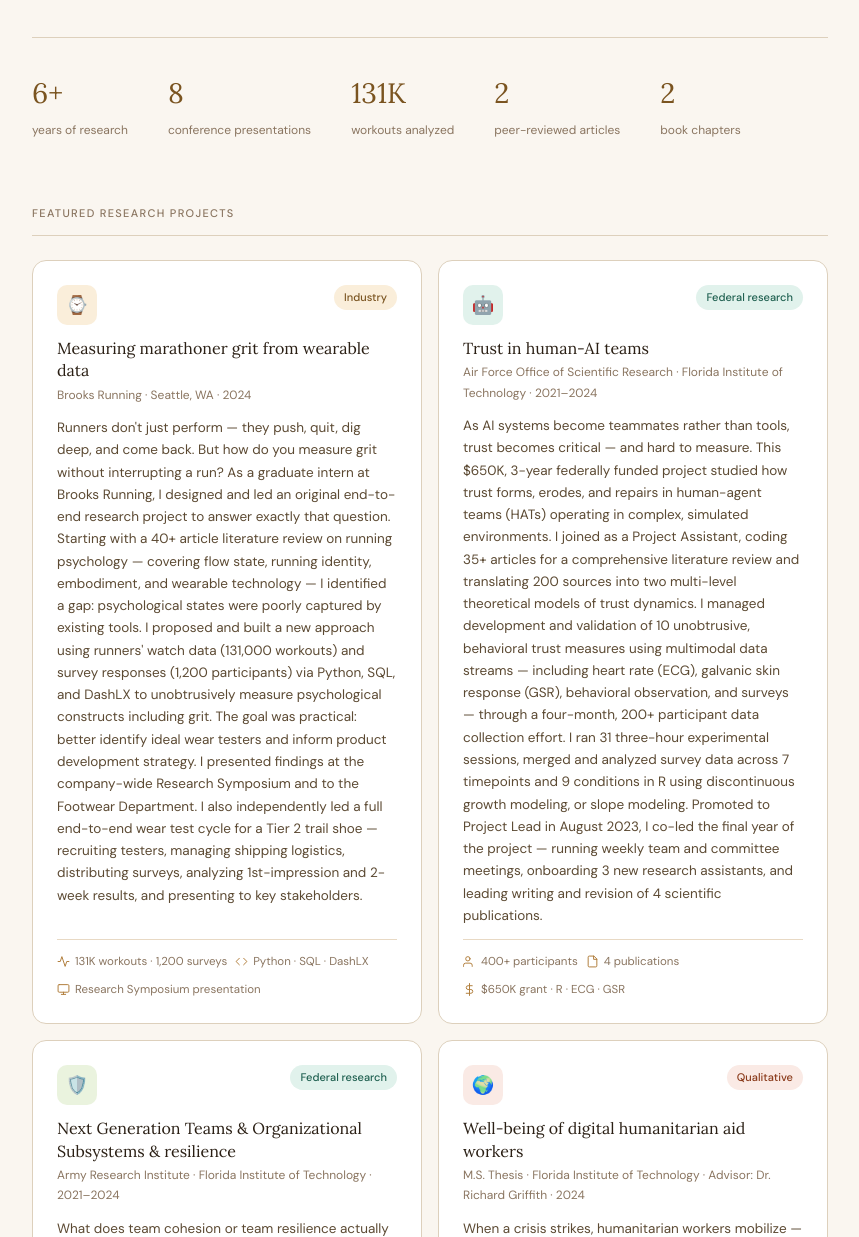
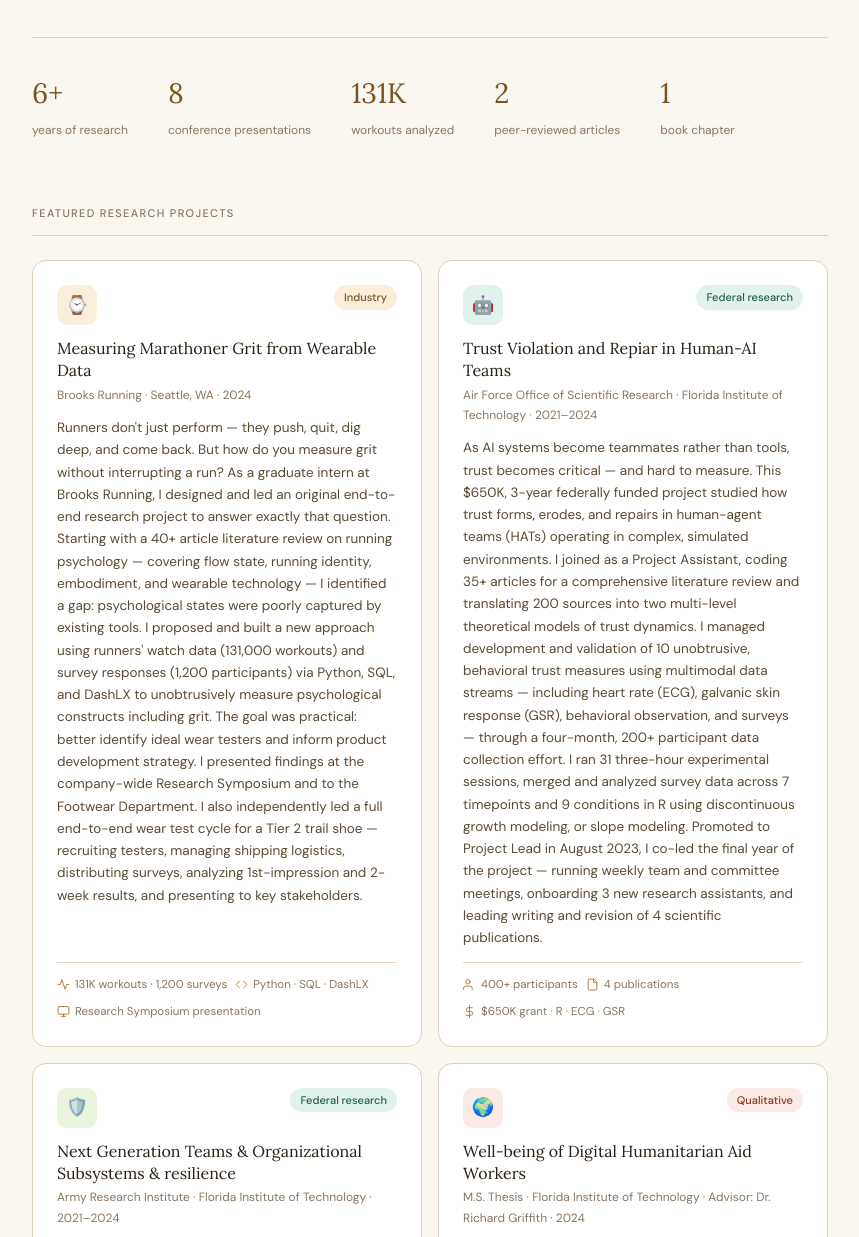
Before and after one commit to arianna-addis/arianna-addis-portfolio, a plain HTML site: page index.html in a window 1280 px wide. Shown: the part 556-1793 px from the top of the page, without its empty margins (210-1069 px from the left). Drawn offline with Linux system fonts and the light colour scheme.

Commit message:
Update index.html

```diff
--- a/index.html
+++ b/index.html
@@ -149,7 +149,7 @@
       <div><span class="stat-num">8</span><span class="stat-label">conference presentations</span></div>
       <div><span class="stat-num">131K</span><span class="stat-label">workouts analyzed</span></div>
       <div><span class="stat-num">2</span><span class="stat-label">peer-reviewed articles</span></div>
-      <div><span class="stat-num">2</span><span class="stat-label">book chapters</span></div>
+      <div><span class="stat-num">1</span><span class="stat-label">book chapter</span></div>
     </div>
   </div>
   <div class="section">
@@ -162,7 +162,7 @@
           <span class="tag tag-industry">Industry</span>
         </div>
         <div>
-          <div class="card-title">Measuring marathoner grit from wearable data</div>
+          <div class="card-title">Measuring Marathoner Grit from Wearable Data</div>
           <div class="card-org">Brooks Running · Seattle, WA · 2024</div>
         </div>
         <p class="card-desc">Runners don't just perform — they push, quit, dig deep, and come back. But how do you measure grit without interrupting a run? As a graduate intern at Brooks Running, I designed and led an original end-to-end research project to answer exactly that question. Starting with a 40+ article literature review on running psychology — covering flow state, running identity, embodiment, and wearable technology — I identified a gap: psychological states were poorly captured by existing tools. I proposed and built a new approach using runners' watch data (131,000 workouts) and survey responses (1,200 participants) via Python, SQL, and DashLX to unobtrusively measure psychological constructs including grit. The goal was practical: better identify ideal wear testers and inform product development strategy. I presented findings at the company-wide Research Symposium and to the Footwear Department. I also independently led a full end-to-end wear test cycle for a Tier 2 trail shoe — recruiting testers, managing shipping logistics, distributing surveys, analyzing 1st-impression and 2-week results, and presenting to key stakeholders.</p>
@@ -179,7 +179,7 @@
           <span class="tag tag-federal">Federal research</span>
         </div>
         <div>
-          <div class="card-title">Trust in human-AI teams</div>
+          <div class="card-title">Trust Violation and Repiar in Human-AI Teams</div>
           <div class="card-org">Air Force Office of Scientific Research · Florida Institute of Technology · 2021–2024</div>
         </div>
         <p class="card-desc">As AI systems become teammates rather than tools, trust becomes critical — and hard to measure. This $650K, 3-year federally funded project studied how trust forms, erodes, and repairs in human-agent teams (HATs) operating in complex, simulated environments. I joined as a Project Assistant, coding 35+ articles for a comprehensive literature review and translating 200 sources into two multi-level theoretical models of trust dynamics. I managed development and validation of 10 unobtrusive, behavioral trust measures using multimodal data streams — including heart rate (ECG), galvanic skin response (GSR), behavioral observation, and surveys — through a four-month, 200+ participant data collection effort. I ran 31 three-hour experimental sessions, merged and analyzed survey data across 7 timepoints and 9 conditions in R using discontinuous growth modeling, or slope modeling. Promoted to Project Lead in August 2023, I co-led the final year of the project — running weekly team and committee meetings, onboarding 3 new research assistants, and leading writing and revision of 4 scientific publications.</p>
@@ -213,7 +213,7 @@
           <span class="tag tag-qual">Qualitative</span>
         </div>
         <div>
-          <div class="card-title">Well-being of digital humanitarian aid workers</div>
+          <div class="card-title">Well-being of Digital Humanitarian Aid Workers</div>
           <div class="card-org">M.S. Thesis · Florida Institute of Technology · Advisor: Dr. Richard Griffith · 2024</div>
         </div>
         <p class="card-desc">When a crisis strikes, humanitarian workers mobilize — often digitally, often voluntarily, and often at a significant personal cost. My M.S. thesis asked: what does that work do to the people who do it? Using a qualitative, phenomenological methodology, I conducted in-depth interviews with digital humanitarian volunteers to explore how remote aid work shapes psychological well-being, resilience, and burnout over time. Thematic analysis surfaced common challenges volunteers face — boundary erosion, vicarious trauma, unclear role structure — alongside protective factors like community, purpose, and organizational support. This project required me to design my own study from scratch: developing interview protocols, securing IRB approval, recruiting participants, conducting interviews, and analyzing data using phenomenological methods.</p>
@@ -245,7 +245,7 @@
           <span class="tag tag-intl">International</span>
         </div>
         <div>
-          <div class="card-title">Cross-cultural Student Mntal Health &amp; resilience</div>
+          <div class="card-title">Cross-cultural Student Mental Health &amp; Resilience</div>
           <div class="card-org">International Association of Applied Psychology Advanced Research Training Seminar · 2022–2023</div>
         </div>
         <p class="card-desc">This transcontinental study explored how emotional intelligence, resilience, and social support shape student mental health across the United States, Pakistan, and Vietnam. I served as the U.S. site lead, managing the full data collection pipeline from IRB approval through survey administration for 200 participants. I coordinated with colleagues in California and Florida and with international co-investigators to align protocols, clean and merge data, analyze results using SPSS, and write up findings. I presented the study's conclusions at IAAP's Advanced Research Training Seminar (ARTS) in London in June 2023.</p>
@@ -383,7 +383,7 @@
 
     <div class="pub-item">
       <div class="pub-type">Brooks Running Research Symposium · 2024</div>
-      <div class="pub-title">Measuring marathoner grit: unobtrusively capturing psychological states via runners' watch metrics and survey data</div>
+      <div class="pub-title">G.R.I.T: Gauging Runners' Inner Toughness via watch metrics</div>
       <div class="pub-meta">Brooks Running Company-wide Research Symposium &amp; Footwear Department, Seattle, WA.</div>
     </div>
 
```
